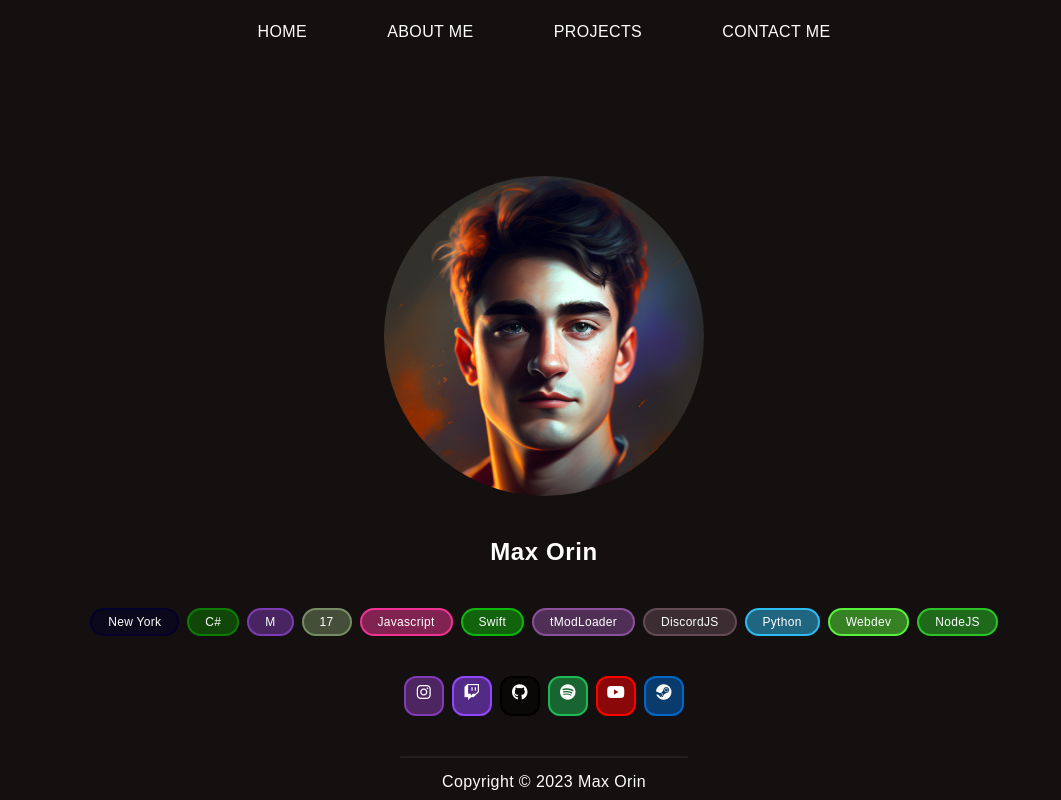
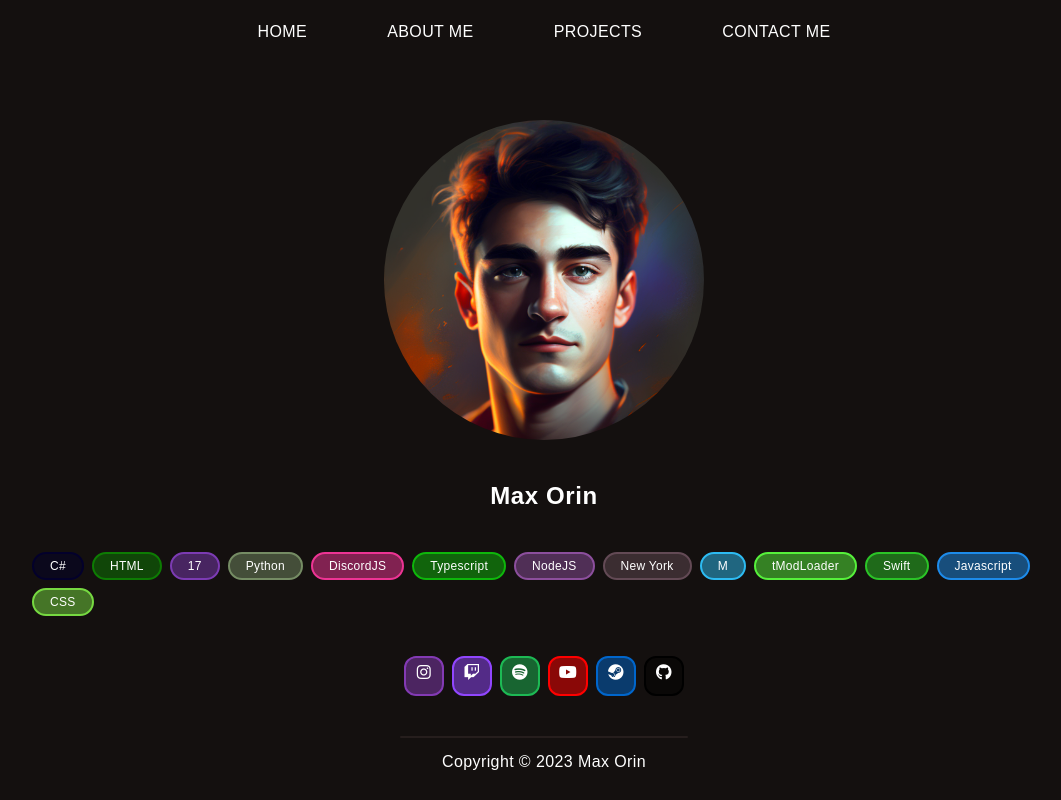
Before and after one commit to Arnimox/arnimox.github.io, a website: page source/index.html in a window 1280 px wide. Shown: the whole page, without its empty margins (96-1157 px from the left). Drawn offline with Linux system fonts and the light colour scheme.

Commit message:
About page

```diff
--- /dev/null
+++ b/source/aboutme/index.html
@@ -0,0 +1,29 @@
+<!DOCTYPE html>
+<html lang="en">
+  <head>
+    <meta charset="UTF-8" />
+    <meta name="viewport" content="width=device-width, initial-scale=1.0" />
+    <title>About Me - Arnimox</title>
+    <link rel="stylesheet" href="../dist/output.css" />
+    <link rel="shortcut icon" href="../images/favicon.png" type="image/x-icon" />
+    <script src="https://kit.fontawesome.com/11b5924767.js" crossorigin="anonymous"></script>
+  </head>
+  <body>
+    <div class="mx-auto mt-14 flex flex-col justify-center gap-5 landscape:xl:m-auto landscape:xl:mt-[20vh] landscape:xl:w-[70vw] landscape:xl:flex-row">
+      <img src="../images/portrait-ai.png" alt="Profile picture" class="m-auto w-4/5 max-w-xs rounded-full landscape:xl:mr-5" />
+      <div class="flex flex-col gap-5 text-center landscape:xl:ml-5">
+        <h2 class="m-auto text-2xl font-bold landscape:xl:text-4xl">Experienced Full Stack Developer</h2>
+        <p class="landscape:xl:text-left landscape:xl:text-xl">Welcome to my page. My name is Max Orin, and I'm a programmer who does full stack development using a variety of languages. I'm currently enrolled in Stevens Institute of Technology as a freshman with a major in Computer Science. I hope to take my skills into my career in the future to make the world a better place.<br /><br />My programming journey began in mid-2019, and since then I have tried out many languages including C++, Swift, and Dart. Currently, I mostly work on Terraria mods using C# and the tModLoader API, Discord bots using Javascript and DiscordJS, and websites using HTML CSS and Javascript.<br /><br />You can find me in any of the sites below:</p>
+        <div class="social-container landscape:xl:self-start"></div>
+      </div>
+    </div>
+    <script src="../templates.js"></script>
+    <script>
+      CreateHeader(true);
+    </script>
+    <script src="../index.js"></script>
+    <script>
+      CreateSocialButtons();
+    </script>
+  </body>
+</html>
--- a/source/index.css
+++ b/source/index.css
@@ -49,7 +49,11 @@
     @apply rounded-e-full rounded-s-full border-2 px-4 py-1 text-xs;
   }
 
-  .home-page-social {
+  .social-container {
+    @apply flex flex-row flex-wrap justify-center gap-2;
+  }
+
+  .social {
     @apply flex aspect-square h-10 rounded-xl border-2 duration-300 hover:-translate-y-2;
   }
 }
--- a/source/index.html
+++ b/source/index.html
@@ -9,30 +9,20 @@
     <script src="https://kit.fontawesome.com/11b5924767.js" crossorigin="anonymous"></script>
   </head>
   <body>
-    <header class="sticky">
-      <div class="flex h-16 justify-between p-3 landscape:md:hidden">
-        <a href="./"> <img src="./images/favicon.png" alt="Website favicon" class="h-full rounded-xl" /> </a>
-        <button type="button" title="Toggle Header Menu" id="header-menu-button">
-          <i class="fa-solid fa-bars my-auto h-8"></i>
-        </button>
-      </div>
-      <nav id="header-menu" class="hidden flex-col gap-3 pb-3 landscape:md:m-auto landscape:md:flex landscape:md:h-16 landscape:md:w-max landscape:md:flex-row landscape:md:justify-evenly landscape:md:gap-20 landscape:md:p-0">
-        <a href="./">HOME</a>
-        <a href="./aboutme">ABOUT ME</a>
-        <a href="./projects">PROJECTS</a>
-        <a href="./contactme">CONTACT ME</a>
-      </nav>
-    </header>
-    <div class="absolute left-0 right-0 top-56 landscape:md:top-44 mx-auto flex flex-col gap-10">
+    <div class="mx-auto mt-14 flex flex-col gap-10">
       <img src="./images/portrait-ai.png" alt="Profile picture" class="w-1/2 max-w-xs rounded-full" />
       <h2 class="text-2xl font-bold">Max Orin</h2>
       <div id="home-page-pill-container"></div>
-      <div id="home-page-social-container" class="justify-center"></div>
-      <footer class="flex w-max flex-col gap-3">
-        <div class="mx-auto h-[2px] w-72 max-w-[70vw] rounded-full bg-secondary"></div>
-        <p id="copyright-text" class="m-auto"></p>
-      </footer>
+      <div class="social-container"></div>
     </div>
+    <script src="./templates.js"></script>
+    <script>
+      CreateHeader(false);
+    </script>
     <script src="./index.js"></script>
+    <script>
+      CreatePills();
+      CreateSocialButtons();
+    </script>
   </body>
 </html>
--- a/source/index.js
+++ b/source/index.js
@@ -23,14 +23,7 @@ const ShuffleArray = (array) => {
     return array;
 }
 
-document.getElementById("header-menu-button").addEventListener("click", event => {
-    const currentlyToggled = event.target.getAttribute("data-toggled");
-
-    document.getElementById("header-menu").classList.toggle("flex", currentlyToggled != "true");
-    document.getElementById("header-menu").classList.toggle("hidden", currentlyToggled == "true");
-    event.target.setAttribute("data-toggled", currentlyToggled == "true" ? "false" : "true");
-});
-
+const CreatePills = () => {
     const pillContents = [
         "M",
         Math.floor((new Date() - new Date('09/26/2005')) / (1000 * 60 * 60 * 24) / 365),
@@ -38,7 +31,9 @@ const pillContents = [
         "C#",
         "Python",
         "Javascript",
-    "Webdev",
+        "Typescript",
+        "HTML",
+        "CSS",
         "Swift",
         "NodeJS",
         "DiscordJS",
@@ -56,7 +51,9 @@ ShuffleArray(pillContents).forEach(e => {
 
         document.getElementById("home-page-pill-container").appendChild(pill);
     });
+}
 
+const CreateSocialButtons = () => {
     const socialContents = [
         { name: "instagram", color: "#833AB4", link: "https://www.instagram.com/max.a.2023/" },
         { name: "github", color: "#000000", link: "https://github.com/Arnimox" },
@@ -70,15 +67,14 @@ ShuffleArray(socialContents).forEach(e => {
         const social = document.createElement("a");
         social.href = e.link;
         social.target = "_blank";
-    social.classList.add("home-page-social");
+        social.classList.add("social");
         social.style.borderColor = e.color;
         social.style.backgroundColor = `${e.color}80`;
 
-    document.getElementById("home-page-social-container").appendChild(social);
+        document.getElementsByClassName("social-container")[0].appendChild(social);
 
         const socialIcon = document.createElement("i");
         socialIcon.className = `fa-brands fa-${e.name} m-auto h-4/6`;
         social.appendChild(socialIcon);
     });
-
-document.getElementById("copyright-text").textContent = `Copyright © ${new Date().getFullYear()} Max Orin`
+}
--- /dev/null
+++ b/source/templates.js
@@ -0,0 +1,43 @@
+const CreateHeader = (subpage) => {
+  const headerHTML = `
+    <header class="sticky">
+    <div class="flex h-16 justify-between p-3 landscape:md:hidden">
+      <a href=".${subpage ? "." : ""}/"> <img src=".${subpage ? "." : ""}/images/favicon.png" alt="Website favicon" class="h-full rounded-xl" /> </a>
+      <button type="button" title="Toggle Header Menu" id="header-menu-button">
+        <i class="fa-solid fa-bars my-auto h-8"></i>
+      </button>
+    </div>
+    <nav id="header-menu" class="hidden flex-col gap-3 pb-3 landscape:md:m-auto landscape:md:flex landscape:md:h-16 landscape:md:w-max landscape:md:flex-row landscape:md:justify-evenly landscape:md:gap-20 landscape:md:p-0">
+      <a href=".${subpage ? "." : ""}/">HOME</a>
+      <a href=".${subpage ? "." : ""}/aboutme">ABOUT ME</a>
+      <a href=".${subpage ? "." : ""}/projects">PROJECTS</a>
+      <a href=".${subpage ? "." : ""}/contactme">CONTACT ME</a>
+    </nav>
+    </header>
+    `;
+
+  document.body.innerHTML = headerHTML + document.body.innerHTML;
+
+  document.getElementById("header-menu-button").addEventListener("click", event => {
+    const currentlyToggled = event.target.getAttribute("data-toggled");
+
+    document.getElementById("header-menu").classList.toggle("flex", currentlyToggled != "true");
+    document.getElementById("header-menu").classList.toggle("hidden", currentlyToggled == "true");
+    event.target.setAttribute("data-toggled", currentlyToggled == "true" ? "false" : "true");
+  });
+}
+
+const CreateFooter = () => {
+  const footerHTML = `
+    <footer class="m-auto mt-10 flex w-max flex-col gap-3">
+    <div class="mx-auto h-[2px] w-72 max-w-[70vw] rounded-full bg-secondary"></div>
+    <p id="copyright-text" class="m-auto"></p>
+    </footer>
+    `;
+
+  document.body.innerHTML += footerHTML;
+
+  document.getElementById("copyright-text").textContent = `Copyright © ${new Date().getFullYear()} Max Orin`;
+}
+
+CreateFooter();
```
Also changed, not shown: source/dist/output.css. Lines whose indentation alone changed are shown as unchanged.
